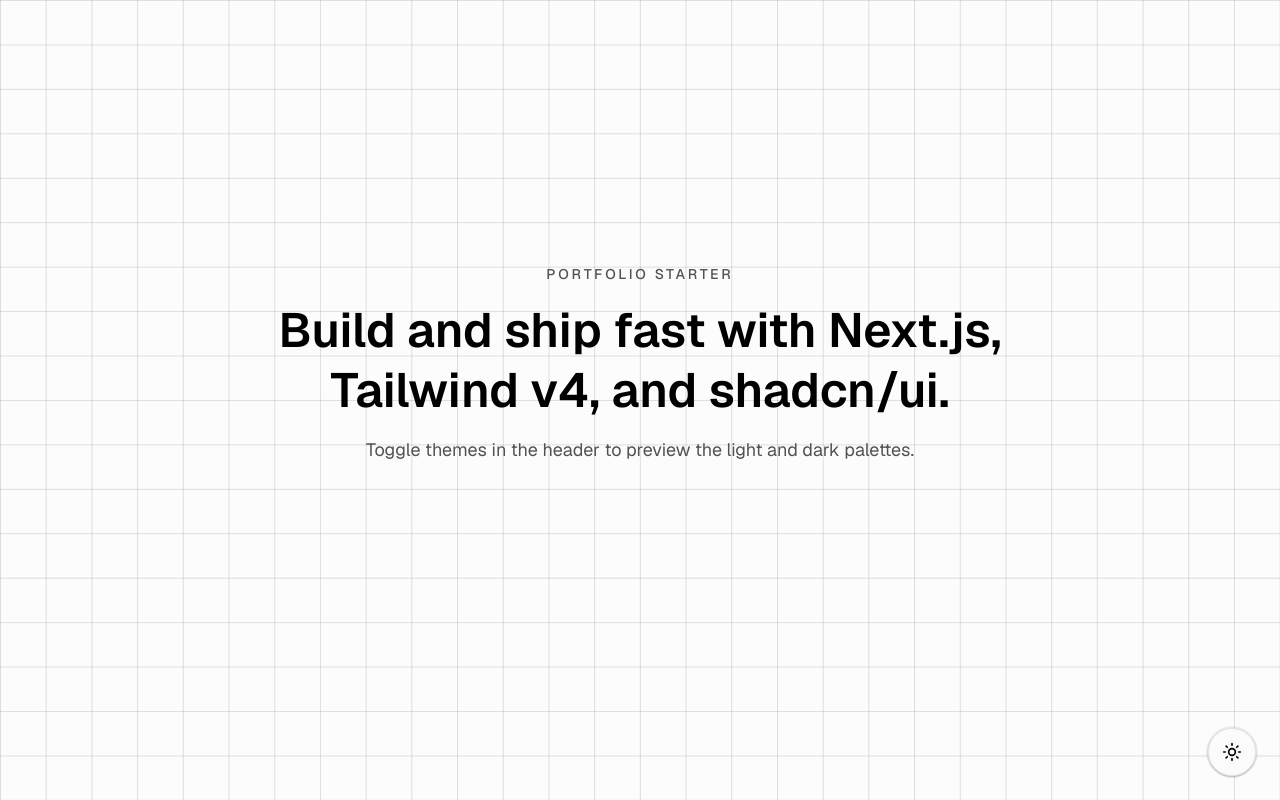
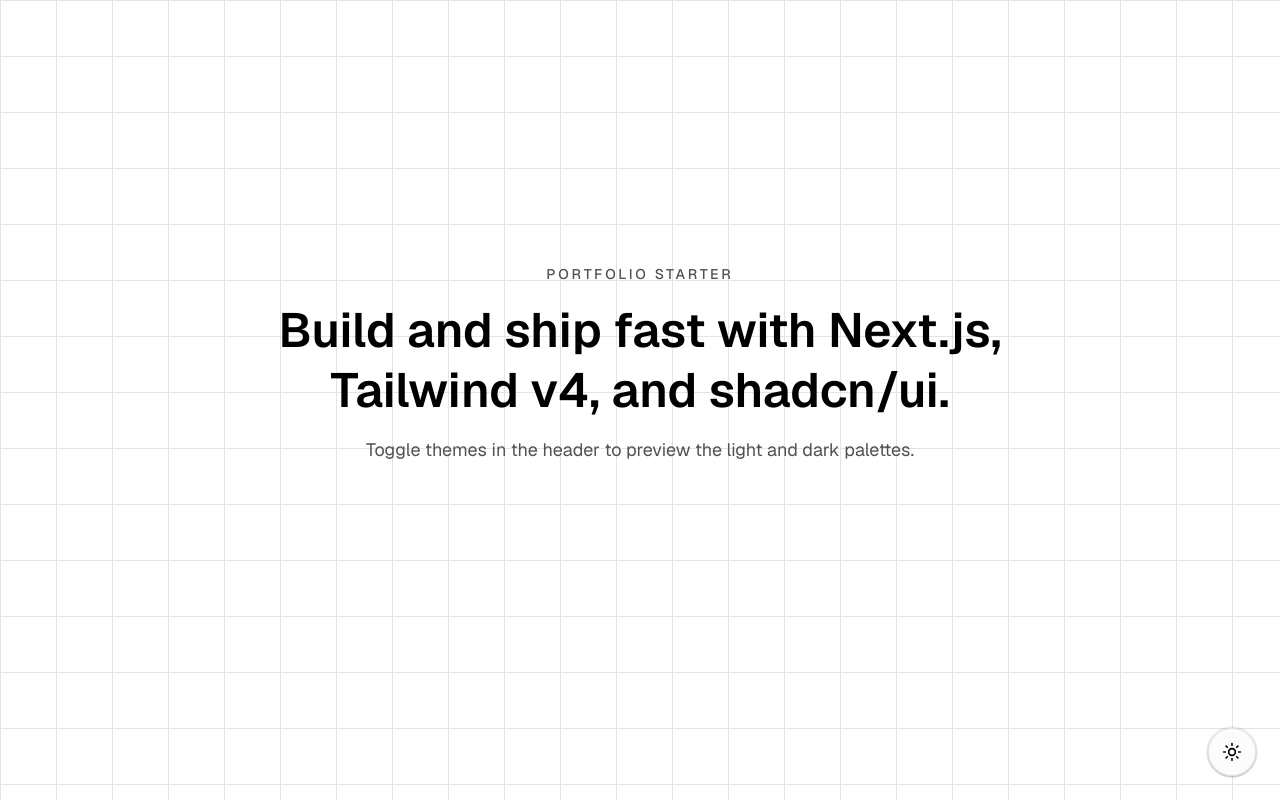
Before and after one commit to alwoodm/portfolio, a Next.js app: page / in a window 1280 px wide. Built offline with nearby package versions, Linux system fonts and the light colour scheme.

Commit message:
fix: redesign grid background

```diff
--- a/app/globals.css
+++ b/app/globals.css
@@ -125,13 +125,6 @@
   --tracking-normal: 0em;
   --letter-spacing: 0em;
   --spacing: 0.25rem;
-  --grid-columns: 28;
-  --grid-rows: 18;
-  --grid-unit-x: calc(100vw / var(--grid-columns));
-  --grid-unit-y: calc(100vh / var(--grid-rows));
-  --grid-line: 1px;
-  --grid-color: oklch(0 0 0 / 0.12);
-  --grid-background: var(--background);
   --shadow-offset-x: var(--shadow-x);
   --shadow-offset-y: var(--shadow-y);
 }
@@ -188,8 +181,6 @@
   --shadow-xl: 0px 1px 2px 0px hsl(0 0% 0% / 0.18), 0px 8px 10px -1px hsl(0 0% 0% / 0.18);
   --shadow-2xl: 0px 1px 2px 0px hsl(0 0% 0% / 0.45);
   --letter-spacing: 0em;
-  --grid-color: oklch(1 0 0 / 0.2);
-  --grid-background: var(--background);
   --shadow-offset-x: var(--shadow-x);
   --shadow-offset-y: var(--shadow-y);
 }
@@ -217,15 +208,3 @@
     transform: scale(1.6);
   }
 }
-
-@layer utilities {
-  .bg-cyber-grid {
-    background-color: var(--grid-background);
-    background-image:
-      linear-gradient(to right, var(--grid-color) var(--grid-line), transparent var(--grid-line)),
-      linear-gradient(to bottom, var(--grid-color) var(--grid-line), transparent var(--grid-line));
-    background-position: 0 0;
-    background-repeat: repeat;
-    background-size: var(--grid-unit-x) var(--grid-unit-y);
-  }
-}
--- a/app/layout.tsx
+++ b/app/layout.tsx
@@ -2,6 +2,7 @@
 
 import { Geist, Geist_Mono } from 'next/font/google';
 
+import { GridBackground } from '@/components/grid-background';
 import { ThemeProvider } from '@/components/theme-provider';
 import { ModeToggle } from '@/components/theme-toggle';
 
@@ -36,10 +37,10 @@
           attribute="class"
           defaultTheme="system"
         >
-          <div className="bg-cyber-grid text-foreground min-h-screen transition-colors duration-300 motion-reduce:transition-none">
+          <GridBackground fade={false} gridSize="56px">
             {children}
             <ModeToggle />
-          </div>
+          </GridBackground>
         </ThemeProvider>
       </body>
     </html>
--- /dev/null
+++ b/components/grid-background.tsx
@@ -0,0 +1,43 @@
+import { cn } from '@/lib/utils';
+
+import type { CSSProperties, ReactNode } from 'react';
+
+type GridBackgroundProps = Readonly<{
+  children: ReactNode;
+  className?: string;
+  fade?: boolean;
+  gridSize?: string;
+}>;
+
+export function GridBackground({
+  children,
+  className,
+  fade = false,
+  gridSize = '56px',
+}: GridBackgroundProps) {
+  const style = { '--grid-size': gridSize } as CSSProperties;
+
+  return (
+    <div
+      className={cn(
+        'text-foreground relative min-h-screen w-full bg-white dark:bg-black',
+        'transition-colors duration-300 motion-reduce:transition-none',
+        className,
+      )}
+      style={style}
+    >
+      <div
+        className={cn(
+          'pointer-events-none absolute inset-0',
+          '[background-size:var(--grid-size)_var(--grid-size)]',
+          '[background-image:linear-gradient(to_right,#e4e4e7_1px,transparent_1px),linear-gradient(to_bottom,#e4e4e7_1px,transparent_1px)]',
+          'dark:[background-image:linear-gradient(to_right,#262626_1px,transparent_1px),linear-gradient(to_bottom,#262626_1px,transparent_1px)]',
+        )}
+      />
+      {fade ? (
+        <div className="pointer-events-none absolute inset-0 bg-white [mask-image:radial-gradient(ellipse_at_center,transparent_20%,black)] dark:bg-black" />
+      ) : null}
+      <div className="relative z-10">{children}</div>
+    </div>
+  );
+}
--- a/package.json
+++ b/package.json
@@ -55,6 +55,7 @@
     "embla-carousel-react": "^8.6.0",
     "input-otp": "^1.4.2",
     "lucide-react": "^0.561.0",
+    "motion": "^12.23.26",
     "next": "16.0.10",
     "next-themes": "^0.4.6",
     "react": "19.2.1",
```
Also changed, not shown: 2 other files (tests, documents, lock files or other folders).
